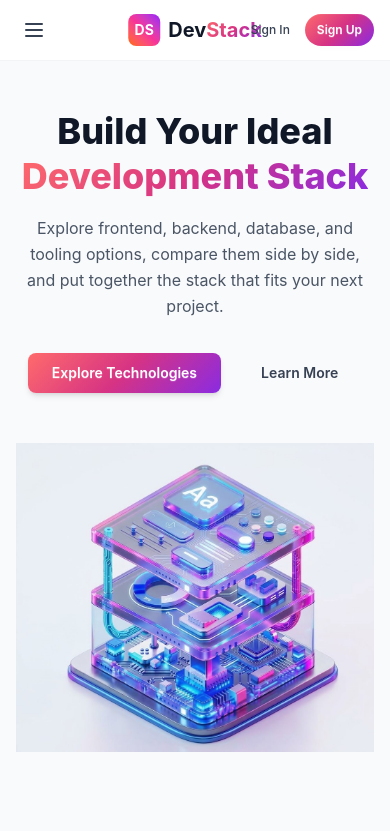
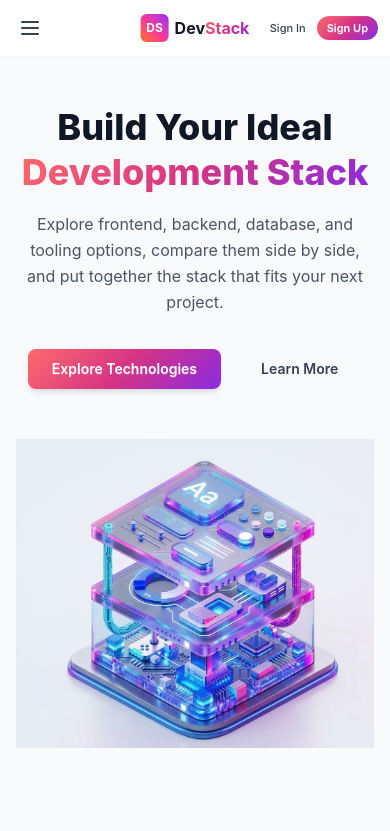
Before and after one commit to ZobayerAhamed-Anik/as05-dev-stack-builder, a React (Vite) app: page / in a window 390 px wide. Shown: the top 831 px of the page. Built offline with nearby package versions, Linux system fonts and the light colour scheme.

Commit message:
Fixing the navbar for mobile

```diff
--- a/src/components/Navbar.jsx
+++ b/src/components/Navbar.jsx
@@ -4,11 +4,9 @@ const Navbar = () => {
   const [isOpen, setIsOpen] = useState(false);
 
   return (
-    <nav className="sticky top-0 z-50 bg-white/95 backdrop-blur border-b border-gray-100 px-4 lg:px-12 py-3">
+    <nav className="sticky top-0 z-50 bg-white/95 backdrop-blur border-b border-gray-100 px-3 sm:px-4 lg:px-12 py-2.5 sm:py-3">
       <div className="max-w-7xl mx-auto flex items-center justify-between relative">
-
-        <div className="flex items-center gap-3">
-
+        <div className="flex items-center gap-2 sm:gap-3">
           <button
             onClick={() => setIsOpen(!isOpen)}
             className="md:hidden p-1.5 text-gray-700 hover:text-gray-900 focus:outline-none rounded-lg hover:bg-gray-100 transition-colors z-20"
@@ -35,12 +33,12 @@ const Navbar = () => {
 
         <a
           href="#home"
-          className="md:hidden absolute left-1/2 -translate-x-1/2 flex items-center gap-2 z-10"
+          className="md:hidden absolute left-1/2 -translate-x-1/2 flex items-center gap-1.5 z-10"
         >
-          <div className="w-8 h-8 rounded-lg bg-gradient-to-tr from-orange-500 via-pink-500 to-purple-600 flex items-center justify-center text-white font-bold text-sm">
+          <div className="w-7 h-7 rounded-md bg-gradient-to-tr from-orange-500 via-pink-500 to-purple-600 flex items-center justify-center text-white font-bold text-xs">
             DS
           </div>
-          <span className="font-bold text-xl text-gray-900">
+          <span className="font-bold text-base sm:text-lg text-gray-900 leading-none">
             Dev<span className="gradient-text">Stack</span>
           </span>
         </a>
@@ -53,11 +51,11 @@ const Navbar = () => {
           <a href="#contact" className="hover:text-gray-900 transition-colors">Contact</a>
         </div>
 
-        <div className="flex items-center gap-1.5 sm:gap-3 z-20">
-          <button className="btn btn-ghost text-gray-700 btn-sm font-medium px-2 sm:px-3 text-xs sm:text-sm">
+        <div className="flex items-center gap-1 sm:gap-2 z-20">
+          <button className="btn btn-ghost text-gray-700 btn-xs sm:btn-sm font-medium px-1.5 sm:px-3 text-[11px] sm:text-sm">
             Sign In
           </button>
-          <button className="btn btn-brand rounded-full btn-sm px-3 sm:px-5 text-xs sm:text-sm">
+          <button className="btn btn-brand rounded-full btn-xs sm:btn-sm px-2.5 sm:px-5 text-[11px] sm:text-sm">
             Sign Up
           </button>
         </div>
```
